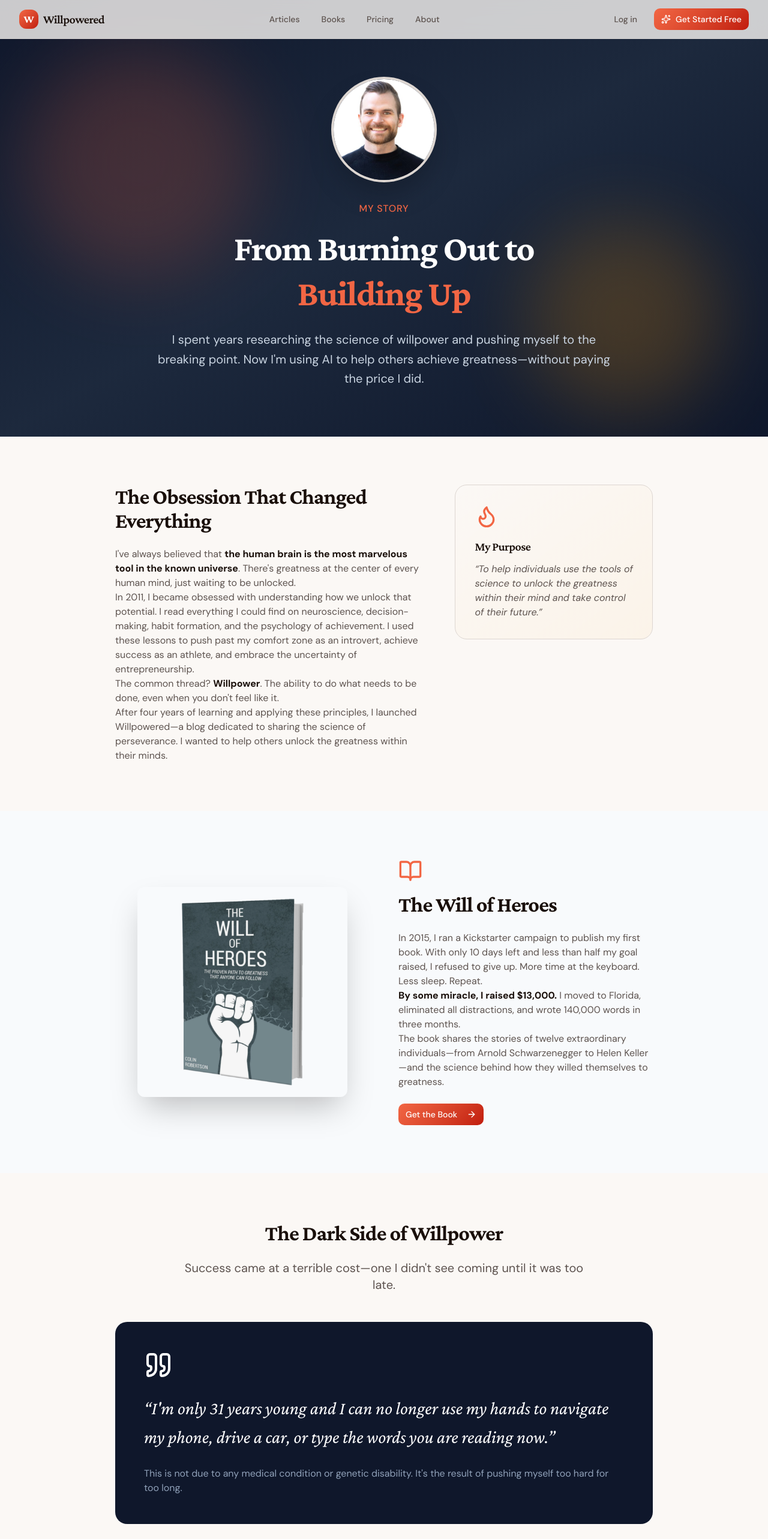
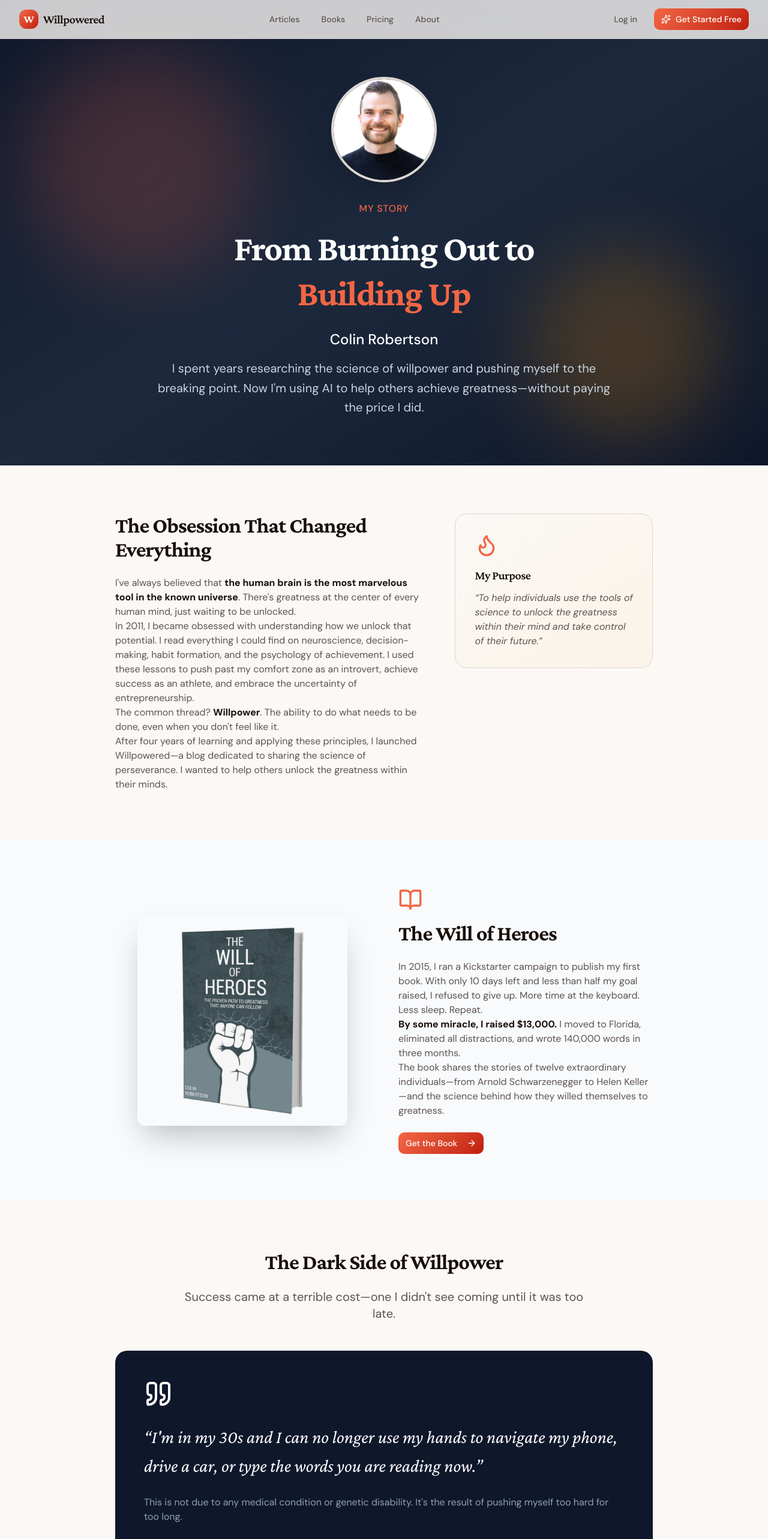
Before and after one commit to WillpoweredVR/Willpowered, a Next.js app: page /about in a window 1280 px wide. Shown: the top 2566 px of the page at 60% size. Built offline with nearby package versions, Linux system fonts and the light colour scheme.

Commit message:
Fix homepage: remove book section and duplicate header/footer. Update about page with full name and age

```diff
--- a/src/app/(main)/about/page.tsx
+++ b/src/app/(main)/about/page.tsx
@@ -50,6 +50,7 @@ export default function AboutPage() {
               From Burning Out to <br />
               <span className="text-ember">Building Up</span>
             </h1>
+            <p className="text-2xl text-white font-medium mb-4">Colin Robertson</p>
             <p className="text-xl text-slate-300 leading-relaxed max-w-3xl mx-auto">
               I spent years researching the science of willpower and pushing myself to the breaking point.
               Now I&apos;m using AI to help others achieve greatness—without paying the price I did.
@@ -164,7 +165,7 @@ export default function AboutPage() {
             <div className="bg-slate-900 text-white rounded-2xl p-8 lg:p-12 mb-12">
               <Quote className="w-12 h-12 text-ember/50 mb-6" />
               <blockquote className="font-serif text-2xl lg:text-3xl italic leading-relaxed mb-6">
-                &ldquo;I&apos;m only 31 years young and I can no longer use my hands to navigate my phone,
+                &ldquo;I&apos;m in my 30s and I can no longer use my hands to navigate my phone,
                 drive a car, or type the words you are reading now.&rdquo;
               </blockquote>
               <p className="text-slate-400">
@@ -355,9 +356,9 @@ export default function AboutPage() {
                 <Sparkles className="w-4 h-4 mr-2" />
                 Talk to AI Coach
               </Button>
-              <Link href="/journey/finding-your-purpose">
+              <Link href="/signup">
                 <Button size="lg" variant="outline">
-                  Start the 7-Step Journey <ArrowRight className="w-4 h-4 ml-2" />
+                  Get Started Free <ArrowRight className="w-4 h-4 ml-2" />
                 </Button>
               </Link>
             </div>
--- a/src/app/(main)/page.tsx
+++ b/src/app/(main)/page.tsx
@@ -1,18 +1,13 @@
-import { Header } from "@/components/Header";
-import { Footer } from "@/components/Footer";
 import { AICoachHero } from "@/components/AICoachHero";
 import { HowItWorks } from "@/components/HowItWorks";
 import { FeaturedArticles } from "@/components/FeaturedArticles";
 import { StorySection } from "@/components/StorySection";
-import { BookSection } from "@/components/BookSection";
 import { CTASection } from "@/components/CTASection";
 import { AICoachWrapper } from "@/components/AICoachWrapper";
 
 export default function Home() {
   return (
     <>
-      <Header />
-      <main>
       {/* Hero section with AI Coach CTA */}
       <AICoachHero />
 
@@ -25,13 +20,8 @@ export default function Home() {
       {/* Featured articles */}
       <FeaturedArticles />
 
-        {/* The Will of Heroes book */}
-        <BookSection />
-
       {/* Final CTA */}
       <CTASection />
-      </main>
-      <Footer />
 
       {/* Floating AI Coach */}
       <AICoachWrapper />
```
Lines whose indentation alone changed are shown as unchanged.
